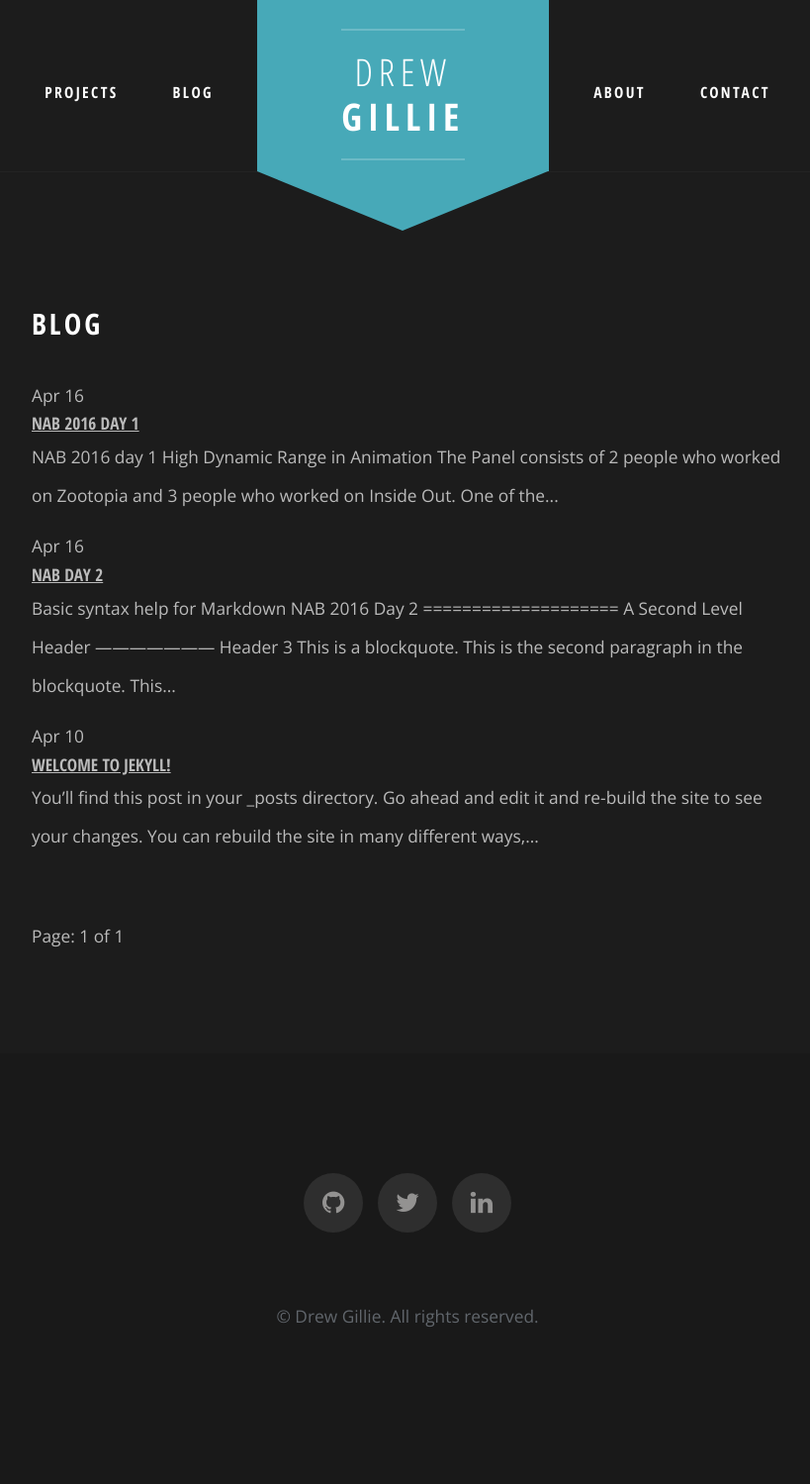
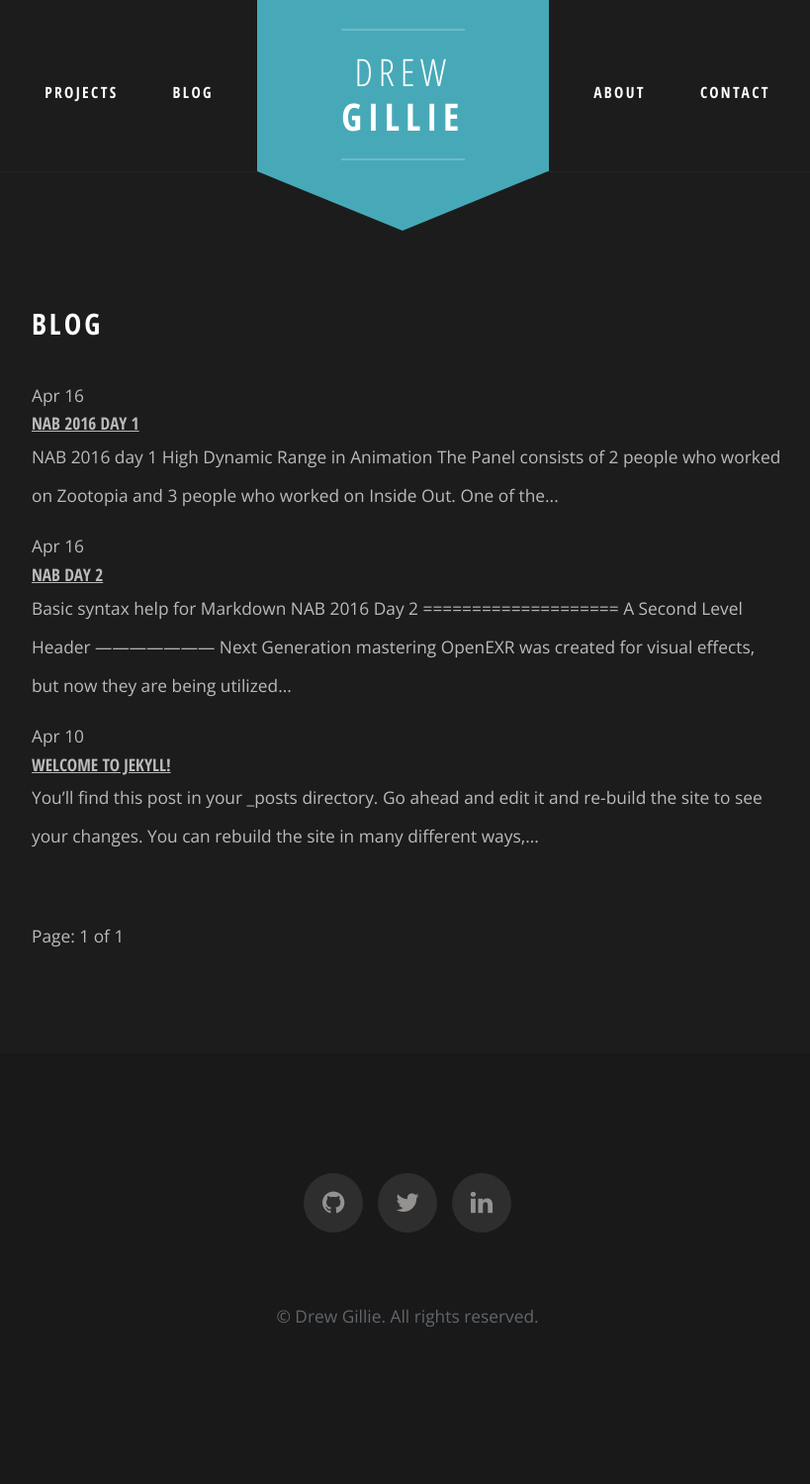
Before and after one commit to drewgillievfx/DrewGillie.com, a Jekyll site: the page built from blog/index.html, in a window 1280 px wide. Shown: the whole page at 99% size, without its empty margins (228-1047 px from the left). Built offline with Jekyll 4.4.1, drawn with Linux system fonts in a browser that asks for light colours; the list of posts is cut into pages by our own code.

Commit message:
nab-2 post add

```diff
--- a/_posts/2016-04-16-NAB-Day-2.markdown
+++ b/_posts/2016-04-16-NAB-Day-2.markdown
@@ -9,24 +9,8 @@ NAB 2016 Day 2
 ====================
 A Second Level Header
 ---------------------
-
-### Header 3
-> This is a blockquote.
->
-> This is the second paragraph in the blockquote.
->
-> ## This is an H2 in a blockquote
-*   Dandy.
-*   Gum.
-1.  Red
-2.  Green
-3.  Blue
-This is an [example link](http://example.com/).
-[1]: http://google.com/        "Google"
-[2]: http://search.yahoo.com/  "Yahoo Search"
-[3]: http://search.msn.com/    "MSN Search"
-To highlight:
-{% highlight text linenos %}
-some text to be syntax highlighted....
-{% endhighlight %}
-![alt text](/path/to/img.jpg "Title")
+Next Generation mastering
+OpenEXR was created for visual effects, but now they are being utilized by
+cameras. This really allows for HDR content to be preserved and shown. Each
+camera has different raw formats, so the .EXR is used to help standardize the
+HDR content.
```
